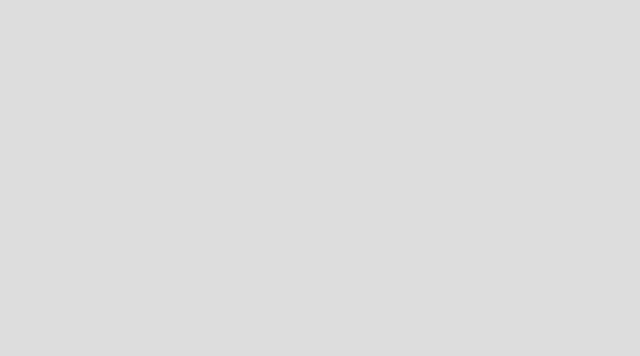
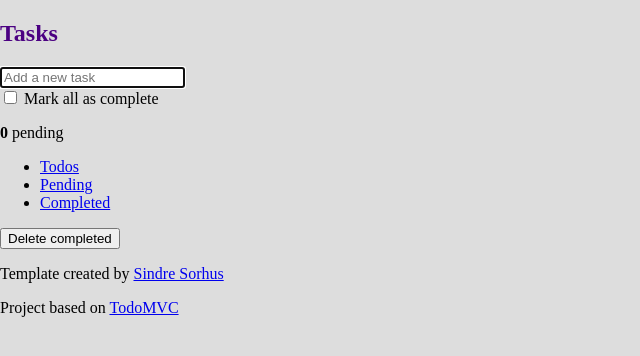
Before and after one commit to Abaranasia/Modern-todolist-js, a website built with webpack: page src/index.html in a window 1280 px wide. Shown: the whole page, without its empty margins (0-640 px from the left). Built offline with nearby package versions, Linux system fonts and the light colour scheme.

Commit message:
Update index.html to include base code

```diff
--- a/src/index.html
+++ b/src/index.html
@@ -1,12 +1,68 @@
-<!DOCTYPE html>
+<!doctype html>
 <html lang="en">
-<head>
-	<meta charset="UTF-8">
-	<meta http-equiv="X-UA-Compatible" content="IE=edge">
-	<meta name="viewport" content="width=device-width, initial-scale=1.0">
-	<title>Document</title>
-</head>
-<body>
+	<head>
+		<meta charset="utf-8">
+		<meta name="viewport" content="width=device-width, initial-scale=1">
+		<title>Template • TodoMVC</title>
+	</head>
+	<body>
+		<section class="todoapp">
+			<header class="header">
+				<h1>Tasks</h1>
+				<input class="new-todo" placeholder="Add a new task" autofocus>
+			</header>
+			<!-- This section should be hidden by default and shown when there are todos -->
+			<section class="main">
+				<input id="toggle-all" class="toggle-all" type="checkbox">
+				<label for="toggle-all">Mark all as complete</label>
+				<ul class="todo-list">
+					<!-- These are here just to show the structure of the list items -->
+					<!-- List items should get the class `editing` when editing and `completed` when marked as completed -->
+					<!-- <li class="completed" data-id="abc">
+						<div class="view">
+							<input class="toggle" type="checkbox" checked>
+							<label>Probar JavaScript</label>
+							<button class="destroy"></button>
+						</div>
+						<input class="edit" value="Create a TodoMVC template">
+					</li> -->
+					<!-- <li>
+						<div class="view">
+							<input class="toggle" type="checkbox">
+							<label>Comprar un unicornio</label>
+							<button class="destroy"></button>
+						</div>
+						<input class="edit" value="Rule the web">
+					</li> -->
+				</ul>
+			</section>
+			<!-- This footer should hidden by default and shown when there are todos -->
+			<footer class="footer">
+				<!-- This should be `0 items left` by default -->
+				<span class="todo-count"><strong>0</strong> pending</span>
+				<!-- Remove this if you don't implement routing -->
+				<ul class="filters">
+					<li>
+						<a class="selected filtro" class="selected" href="#/">Todos</a>
+					</li>
+					<li>
+						<a class="filtro" href="#/active">Pending</a>
+					</li>
+					<li>
+						<a class="filtro" href="#/completed">Completed</a>
+					</li>
+				</ul>
+				<!-- Hidden if no completed items are left ↓ -->
+				<button class="clear-completed">Delete completed</button>
+			</footer>
+		</section>
+		<footer class="info">
 
-</body>
+			<p>Template created by <a href="http://sindresorhus.com">Sindre Sorhus</a></p>
+			<!-- Change this out with your name and url ↓ -->
+			<p>Project based on <a href="http://todomvc.com">TodoMVC</a></p>
+		</footer>
+
+
+	</body>
 </html>
```
